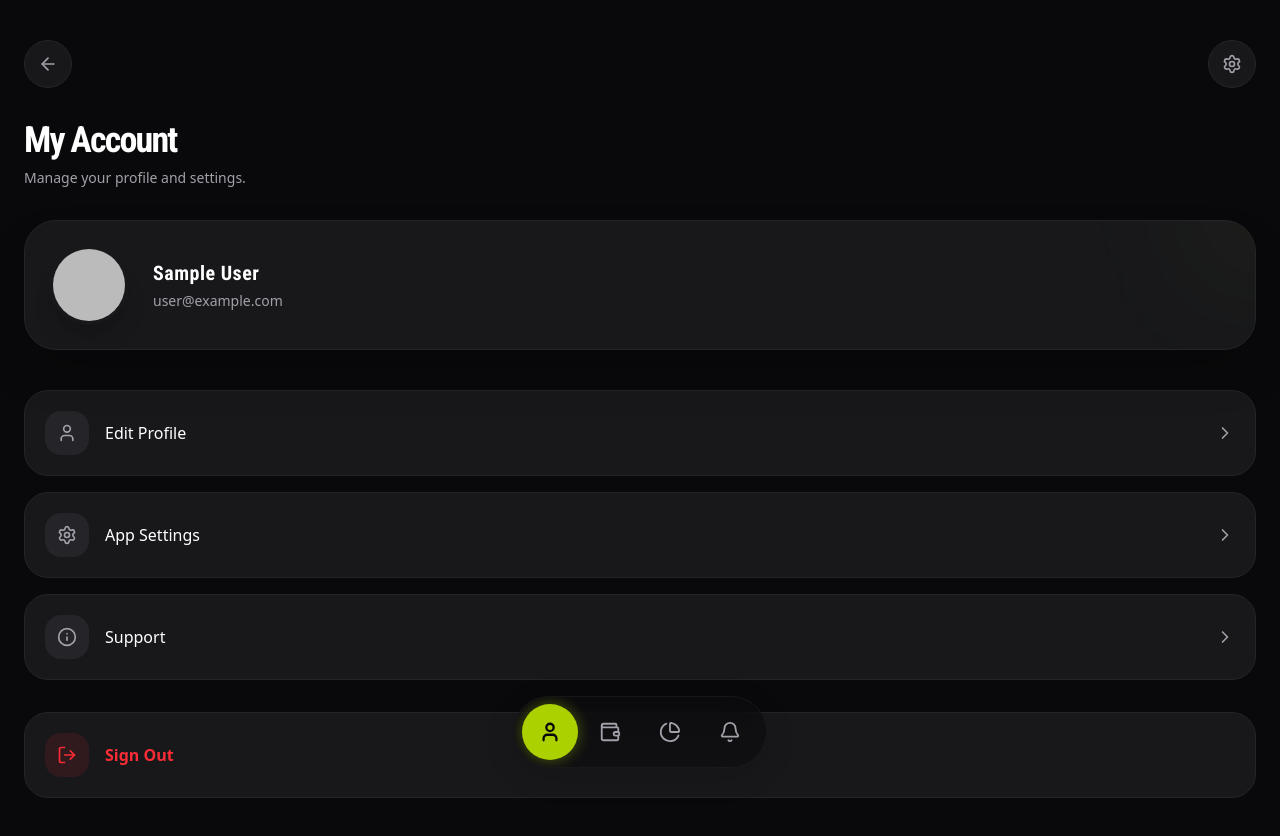
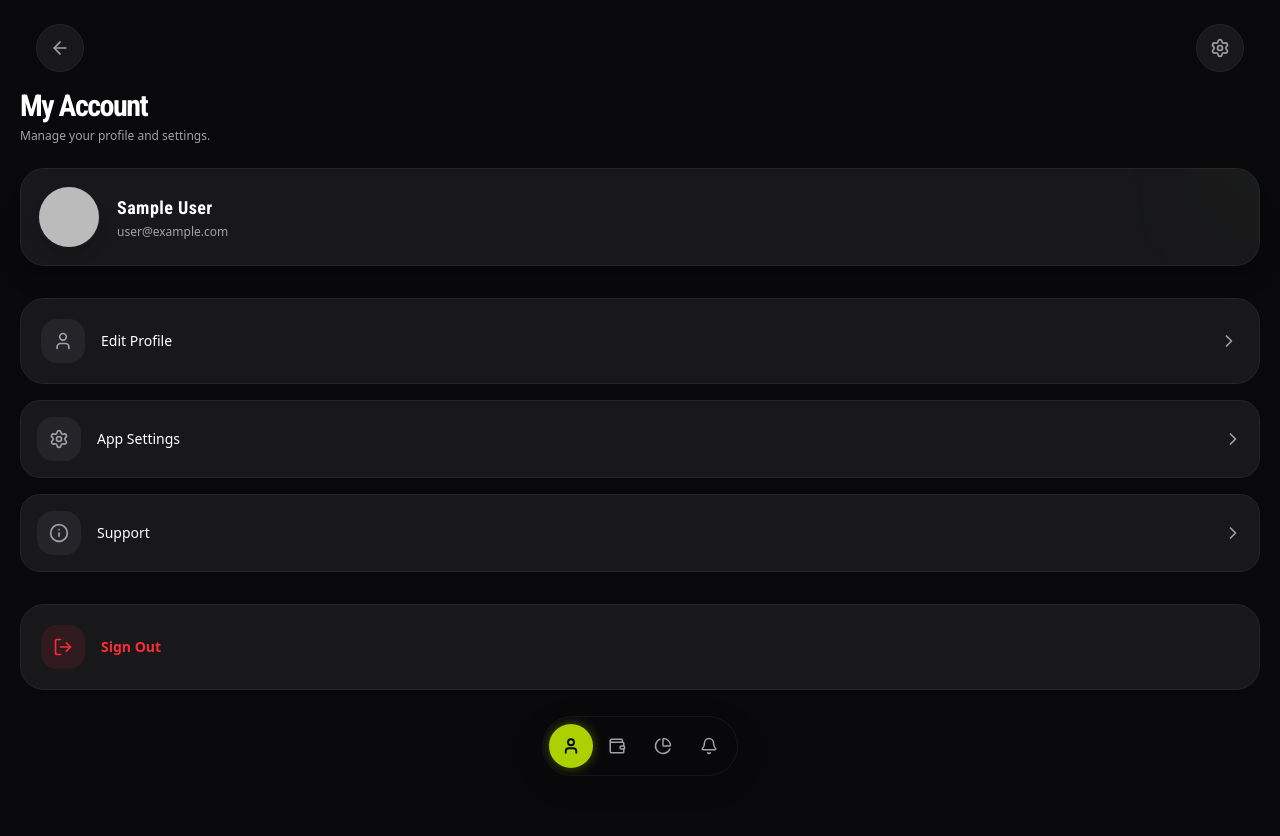
Before and after one commit to balaxbkm/duesapp, a Next.js app: page /profile in a window 1280 px wide. Shown: the top 836 px of the page. Built offline with nearby package versions, Linux system fonts and the light colour scheme; no server answers; sample sign-in values are in the browser's storage.

Commit message:
Refactor: Reduce UI element sizes and adjust header positioning for a more compact layout

```diff
--- a/src/app/profile/page.tsx
+++ b/src/app/profile/page.tsx
@@ -20,9 +20,9 @@ export default function ProfilePage() {
     if (loading || !user) return null;
 
     return (
-        <div className="p-6 bg-background min-h-screen pb-32 font-sans selection:bg-neon-lime/30 transition-colors duration-300">
+        <div className="px-5 pt-3 bg-background min-h-screen pb-32 font-sans selection:bg-neon-lime/30 transition-colors duration-300">
             {/* Creative Header */}
-            <div className="flex items-center justify-between mb-8 pt-4">
+            <div className="flex items-center justify-between mb-4 pt-3 px-4">
                 <Link href="/dashboard" className="w-12 h-12 rounded-full border border-border bg-card flex items-center justify-center text-muted-foreground hover:text-foreground hover:border-foreground/20 transition-all active:scale-95 group">
                     <ArrowLeft size={20} className="group-hover:-translate-x-0.5 transition-transform" />
                 </Link>
@@ -31,17 +31,17 @@ export default function ProfilePage() {
                 </Link>
             </div>
 
-            <div className="mb-8">
-                <h1 className="text-4xl font-bold text-foreground tracking-tighter mb-2">My Account</h1>
-                <p className="text-muted-foreground text-sm">Manage your profile and settings.</p>
+            <div className="mb-6">
+                <h1 className="text-3xl font-bold text-foreground tracking-tighter mb-1">My Account</h1>
+                <p className="text-muted-foreground text-xs">Manage your profile and settings.</p>
             </div>
 
             {/* Profile Card */}
-            <div className="flex items-center gap-6 mb-10 bg-card p-6 rounded-[32px] border border-border shadow-2xl relative overflow-hidden group">
+            <div className="flex items-center gap-4 mb-8 bg-card p-4 rounded-[24px] border border-border shadow-xl relative overflow-hidden group">
                 {/* Background Glow */}
-                <div className="absolute top-0 right-0 w-32 h-32 bg-neon-lime/5 rounded-full blur-3xl -translate-y-1/2 translate-x-1/2 group-hover:bg-neon-lime/10 transition-colors duration-500" />
+                <div className="absolute top-0 right-0 w-24 h-24 bg-neon-lime/5 rounded-full blur-3xl -translate-y-1/2 translate-x-1/2 group-hover:bg-neon-lime/10 transition-colors duration-500" />
 
-                <div className="w-20 h-20 rounded-full bg-accent overflow-hidden border-4 border-card shadow-xl flex-shrink-0 relative z-10">
+                <div className="w-16 h-16 rounded-full bg-accent overflow-hidden border-2 border-card shadow-lg flex-shrink-0 relative z-10">
                     {user.photoURL ? (
                         <img src={user.photoURL} alt="Profile" className="w-full h-full object-cover" />
                     ) : (
@@ -51,9 +51,8 @@ export default function ProfilePage() {
                     )}
                 </div>
                 <div className="relative z-10">
-                    <h2 className="font-bold text-xl text-foreground mb-1 tracking-wide">{user.displayName || 'User'}</h2>
-                    <p className="text-sm text-muted-foreground font-medium">{user.email}</p>
-
+                    <h2 className="font-bold text-lg text-foreground mb-0.5 tracking-wide">{user.displayName || 'User'}</h2>
+                    <p className="text-xs text-muted-foreground font-medium">{user.email}</p>
                 </div>
             </div>
 
@@ -64,31 +63,31 @@ export default function ProfilePage() {
                         <div className="p-3 bg-accent rounded-2xl text-muted-foreground group-hover:text-foreground group-hover:bg-accent/80 transition-colors">
                             <User size={20} />
                         </div>
-                        <span className="font-medium text-foreground group-hover:text-foreground text-base">Edit Profile</span>
+                        <span className="font-medium text-foreground group-hover:text-foreground text-sm">Edit Profile</span>
                     </div>
                     <div className="text-muted-foreground group-hover:translate-x-1 transition-transform">
                         <svg width="20" height="20" viewBox="0 0 24 24" fill="none" stroke="currentColor" strokeWidth="2" strokeLinecap="round" strokeLinejoin="round"><path d="m9 18 6-6-6-6" /></svg>
                     </div>
                 </Link>
 
-                <Link href="/settings" className="flex items-center justify-between p-5 bg-card rounded-[24px] border border-border hover:bg-accent/50 active:scale-[0.98] transition-all group">
+                <Link href="/settings" className="flex items-center justify-between p-4 bg-card rounded-[20px] border border-border hover:bg-accent/50 active:scale-[0.98] transition-all group">
                     <div className="flex items-center gap-4">
                         <div className="p-3 bg-accent rounded-2xl text-muted-foreground group-hover:text-foreground group-hover:bg-accent/80 transition-colors">
                             <Settings size={20} />
                         </div>
-                        <span className="font-medium text-foreground group-hover:text-foreground text-base">App Settings</span>
+                        <span className="font-medium text-foreground group-hover:text-foreground text-sm">App Settings</span>
                     </div>
                     <div className="text-muted-foreground group-hover:translate-x-1 transition-transform">
                         <svg width="20" height="20" viewBox="0 0 24 24" fill="none" stroke="currentColor" strokeWidth="2" strokeLinecap="round" strokeLinejoin="round"><path d="m9 18 6-6-6-6" /></svg>
                     </div>
                 </Link>
 
-                <Link href="/support" className="flex items-center justify-between p-5 bg-card rounded-[24px] border border-border hover:bg-accent/50 active:scale-[0.98] transition-all group">
+                <Link href="/support" className="flex items-center justify-between p-4 bg-card rounded-[20px] border border-border hover:bg-accent/50 active:scale-[0.98] transition-all group">
                     <div className="flex items-center gap-4">
                         <div className="p-3 bg-accent rounded-2xl text-muted-foreground group-hover:text-foreground group-hover:bg-accent/80 transition-colors">
                             <Info size={20} />
                         </div>
-                        <span className="font-medium text-foreground group-hover:text-foreground text-base">Support</span>
+                        <span className="font-medium text-foreground group-hover:text-foreground text-sm">Support</span>
                     </div>
                     <div className="text-muted-foreground group-hover:translate-x-1 transition-transform">
                         <svg width="20" height="20" viewBox="0 0 24 24" fill="none" stroke="currentColor" strokeWidth="2" strokeLinecap="round" strokeLinejoin="round"><path d="m9 18 6-6-6-6" /></svg>
@@ -100,7 +99,7 @@ export default function ProfilePage() {
                     className="w-full flex items-center gap-4 p-5 bg-card text-red-500 rounded-[24px] border border-border hover:bg-red-500/10 mt-8 active:scale-[0.98] transition-all group"
                 >
                     <div className="p-3 bg-red-500/10 rounded-2xl group-hover:bg-red-500/20 transition-colors"><LogOut size={20} /></div>
-                    <span className="font-bold text-base">Sign Out</span>
+                    <span className="font-bold text-sm">Sign Out</span>
                 </button>
             </div>
         </div>
--- a/src/components/layout/BottomNav.tsx
+++ b/src/components/layout/BottomNav.tsx
@@ -17,8 +17,8 @@ export function BottomNav() {
     if (pathname === '/' || pathname === '/login' || pathname.startsWith('/loans/') || pathname === '/add' || pathname === '/profile/edit' || pathname === '/settings' || pathname === '/support') return null;
 
     return (
-        <div className="fixed bottom-8 left-0 right-0 z-50 flex justify-center pointer-events-none">
-            <div className="nav-pill pointer-events-auto h-[72px] px-2 flex items-center gap-1 overflow-hidden relative">
+        <div className="fixed bottom-6 left-0 right-0 z-50 flex justify-center pointer-events-none">
+            <div className="nav-pill pointer-events-auto h-[60px] px-1.5 flex items-center gap-0.5 overflow-hidden relative">
                 {navItems.map((item) => {
                     // Force Loans to be active for the demo if in dashboard, or use logic
                     const isActive = pathname === item.href || (item.name === 'Loans' && pathname === '/dashboard');
@@ -29,13 +29,13 @@ export function BottomNav() {
                             key={item.name}
                             href={item.href}
                             className={cn(
-                                "relative w-14 h-14 flex items-center justify-center rounded-full transition-all duration-300",
+                                "relative w-11 h-11 flex items-center justify-center rounded-full transition-all duration-300",
                                 isActive
-                                    ? "bg-primary text-primary-foreground shadow-[0_0_15px_hsl(var(--primary)/0.4)]"
+                                    ? "bg-primary text-primary-foreground shadow-[0_0_12px_hsl(var(--primary)/0.4)]"
                                     : "text-muted-foreground hover:text-foreground hover:bg-accent"
                             )}
                         >
-                            <Icon size={22} strokeWidth={isActive ? 2.5 : 2} />
+                            <Icon size={18} strokeWidth={isActive ? 2.5 : 2} />
                         </Link>
                     )
                 })}
```
Also changed, not shown: src/app/add/page.tsx (+14 -14 lines), src/app/dashboard/page.tsx (+12 -12 lines), src/app/page.tsx (+16 -16 lines).
